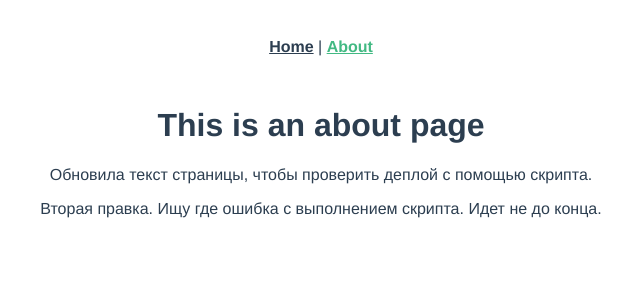
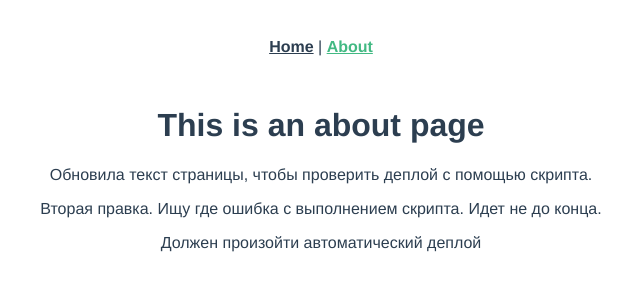
Before and after one commit to Limonbird/test-project, a Vue app: page /#/about in a window 1280 px wide. Shown: the top 300 px of the page, without its empty margins (319-959 px from the left). Built offline with nearby package versions, Linux system fonts and the light colour scheme.

Commit message:
Правки about

```diff
--- a/src/views/About.vue
+++ b/src/views/About.vue
@@ -5,5 +5,6 @@
     <p>
       Вторая правка. Ищу где ошибка с выполнением скрипта. Идет не до конца.
     </p>
+    <p>Должен произойти автоматический деплой</p>
   </div>
 </template>
```
